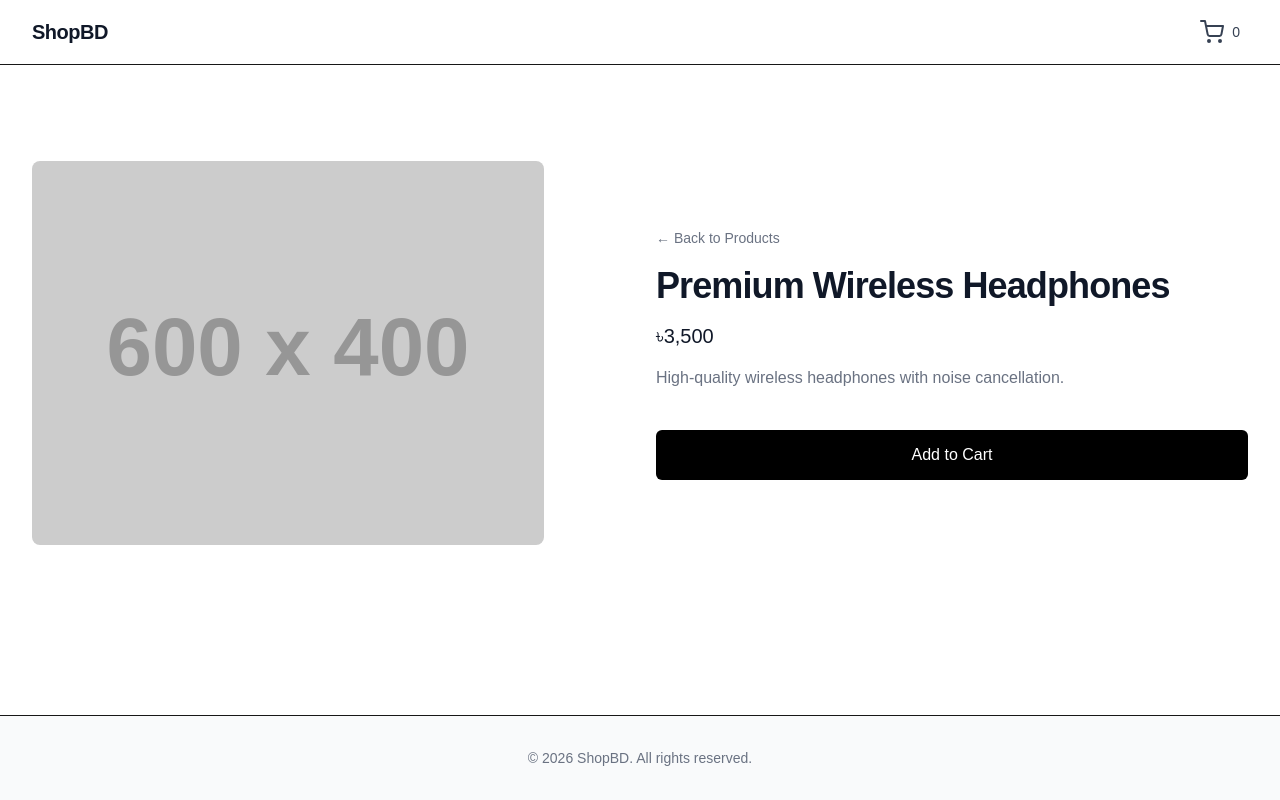
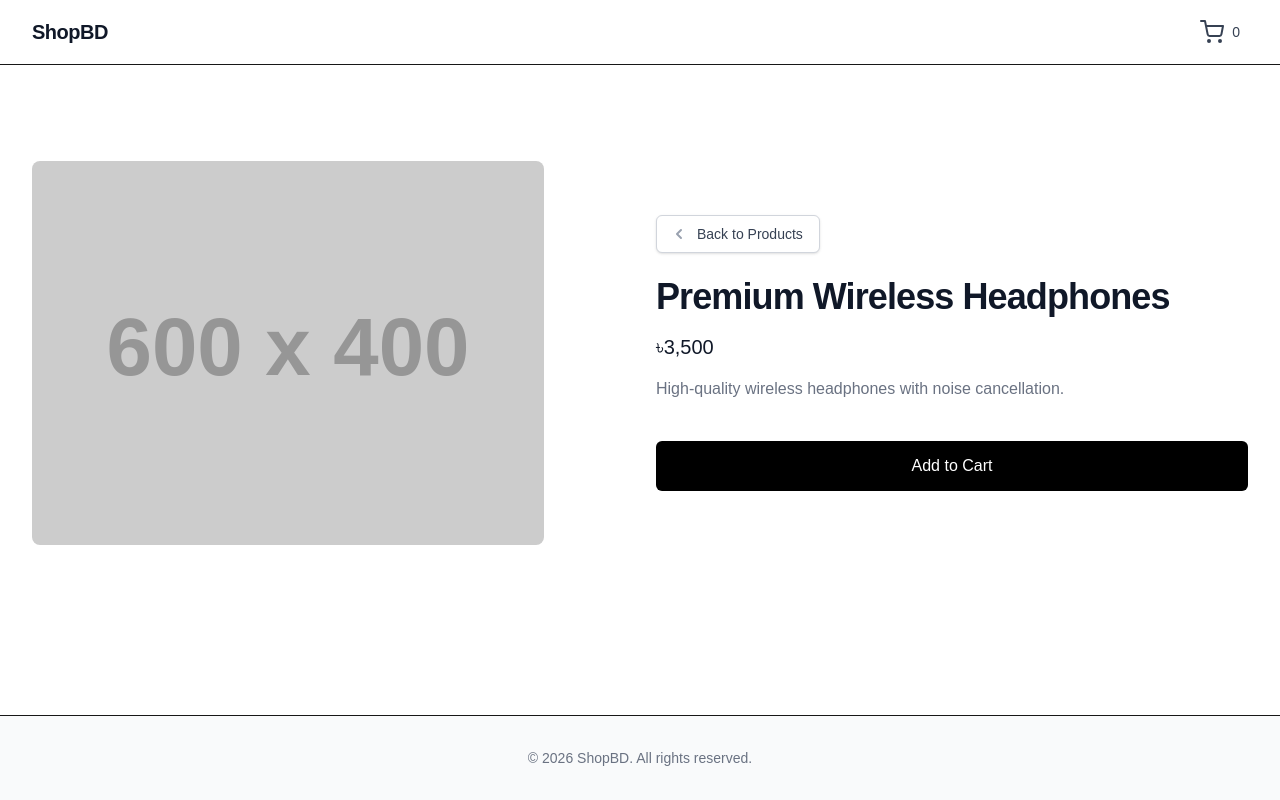
Before and after one commit to SSSPanda11/Personal-Project, a Next.js app in the folder app/: page /product/1 in a window 1280 px wide. Built offline with nearby package versions, Linux system fonts and the light colour scheme.

Commit message:
feat: Implement product detail pages and a comprehensive checkout process with form validation, order submission, and supporting project documentation.

```diff
--- a/app/app/checkout/page.tsx
+++ b/app/app/checkout/page.tsx
@@ -156,7 +156,8 @@ export default function CheckoutPage() {
                                             id="name"
                                             value={formData.name}
                                             onChange={handleInputChange}
-                                            className={`block w-full rounded-md border-gray-300 shadow-sm focus:border-black focus:ring-black sm:text-sm ${errors.name ? 'border-red-500' : ''}`}
+                                            placeholder="Enter your full name"
+                                            className={`block w-full rounded-md border-gray-300 shadow-sm focus:border-black focus:ring-black sm:text-sm text-gray-900 placeholder-gray-500 ${errors.name ? 'border-red-500' : ''}`}
                                         />
                                         {errors.name && <p className="mt-1 text-sm text-red-600">{errors.name}</p>}
                                     </div>
@@ -172,8 +173,8 @@ export default function CheckoutPage() {
                                             id="phone"
                                             value={formData.phone}
                                             onChange={handleInputChange}
-                                            placeholder="01712345678"
-                                            className={`block w-full rounded-md border-gray-300 shadow-sm focus:border-black focus:ring-black sm:text-sm ${errors.phone ? 'border-red-500' : ''}`}
+                                            placeholder="e.g. 01712345678"
+                                            className={`block w-full rounded-md border-gray-300 shadow-sm focus:border-black focus:ring-black sm:text-sm text-gray-900 placeholder-gray-500 ${errors.phone ? 'border-red-500' : ''}`}
                                         />
                                         {errors.phone && <p className="mt-1 text-sm text-red-600">{errors.phone}</p>}
                                     </div>
@@ -189,7 +190,8 @@ export default function CheckoutPage() {
                                             id="email"
                                             value={formData.email}
                                             onChange={handleInputChange}
-                                            className="block w-full rounded-md border-gray-300 shadow-sm focus:border-black focus:ring-black sm:text-sm"
+                                            placeholder="your@email.com (optional)"
+                                            className="block w-full rounded-md border-gray-300 shadow-sm focus:border-black focus:ring-black sm:text-sm text-gray-900 placeholder-gray-500"
                                         />
                                     </div>
                                 </div>
@@ -204,7 +206,8 @@ export default function CheckoutPage() {
                                             rows={3}
                                             value={formData.address}
                                             onChange={handleInputChange}
-                                            className={`block w-full rounded-md border-gray-300 shadow-sm focus:border-black focus:ring-black sm:text-sm ${errors.address ? 'border-red-500' : ''}`}
+                                            placeholder="Enter your detailed delivery address"
+                                            className={`block w-full rounded-md border-gray-300 shadow-sm focus:border-black focus:ring-black sm:text-sm text-gray-900 placeholder-gray-500 ${errors.address ? 'border-red-500' : ''}`}
                                         />
                                         {errors.address && <p className="mt-1 text-sm text-red-600">{errors.address}</p>}
                                     </div>
@@ -247,7 +250,8 @@ export default function CheckoutPage() {
                                                         id="mfsNumber"
                                                         value={formData.mfsNumber}
                                                         onChange={handleInputChange}
-                                                        className={`block w-full rounded-md border-gray-300 shadow-sm focus:border-black focus:ring-black sm:text-sm ${errors.mfsNumber ? 'border-red-500' : ''}`}
+                                                        placeholder="Your mobile number"
+                                                        className={`block w-full rounded-md border-gray-300 shadow-sm focus:border-black focus:ring-black sm:text-sm text-gray-900 placeholder-gray-500 ${errors.mfsNumber ? 'border-red-500' : ''}`}
                                                     />
                                                     {errors.mfsNumber && <p className="mt-1 text-sm text-red-600">{errors.mfsNumber}</p>}
                                                 </div>
@@ -262,7 +266,8 @@ export default function CheckoutPage() {
                                                         id="trxId"
                                                         value={formData.trxId}
                                                         onChange={handleInputChange}
-                                                        className={`block w-full rounded-md border-gray-300 shadow-sm focus:border-black focus:ring-black sm:text-sm ${errors.trxId ? 'border-red-500' : ''}`}
+                                                        placeholder="Enter the Transaction ID"
+                                                        className={`block w-full rounded-md border-gray-300 shadow-sm focus:border-black focus:ring-black sm:text-sm text-gray-900 placeholder-gray-500 ${errors.trxId ? 'border-red-500' : ''}`}
                                                     />
                                                     {errors.trxId && <p className="mt-1 text-sm text-red-600">{errors.trxId}</p>}
                                                 </div>
--- a/app/app/product/[id]/page.tsx
+++ b/app/app/product/[id]/page.tsx
@@ -35,9 +35,15 @@ export default async function ProductDetailPage({ params }: PageProps) {
 
                 {/* Product Info */}
                 <div className="mt-10 lg:col-start-2 lg:row-start-1 lg:mt-0 lg:self-center">
-                    <div className="mb-4">
-                        <Link href="/" className="text-sm text-gray-500 hover:text-gray-900">
-                            &larr; Back to Products
+                    <div className="mb-6">
+                        <Link
+                            href="/"
+                            className="inline-flex items-center rounded-md border border-gray-300 bg-white px-4 py-2 text-sm font-medium text-gray-700 shadow-sm hover:bg-gray-50 focus:outline-none focus:ring-2 focus:ring-black focus:ring-offset-2"
+                        >
+                            <svg className="mr-2 -ml-1 h-5 w-5 text-gray-400" xmlns="http://www.w3.org/2000/svg" viewBox="0 0 20 20" fill="currentColor">
+                                <path fillRule="evenodd" d="M12.707 5.293a1 1 0 010 1.414L9.414 10l3.293 3.293a1 1 0 01-1.414 1.414l-4-4a1 1 0 010-1.414l4-4a1 1 0 011.414 0z" clipRule="evenodd" />
+                            </svg>
+                            Back to Products
                         </Link>
                     </div>
 
```
Also changed, not shown: memory-bank/progress.md (+1 -0 lines), memory-bank/project-brief.md (+4 -0 lines), memory-bank/tasklist.md (+2 -0 lines).
